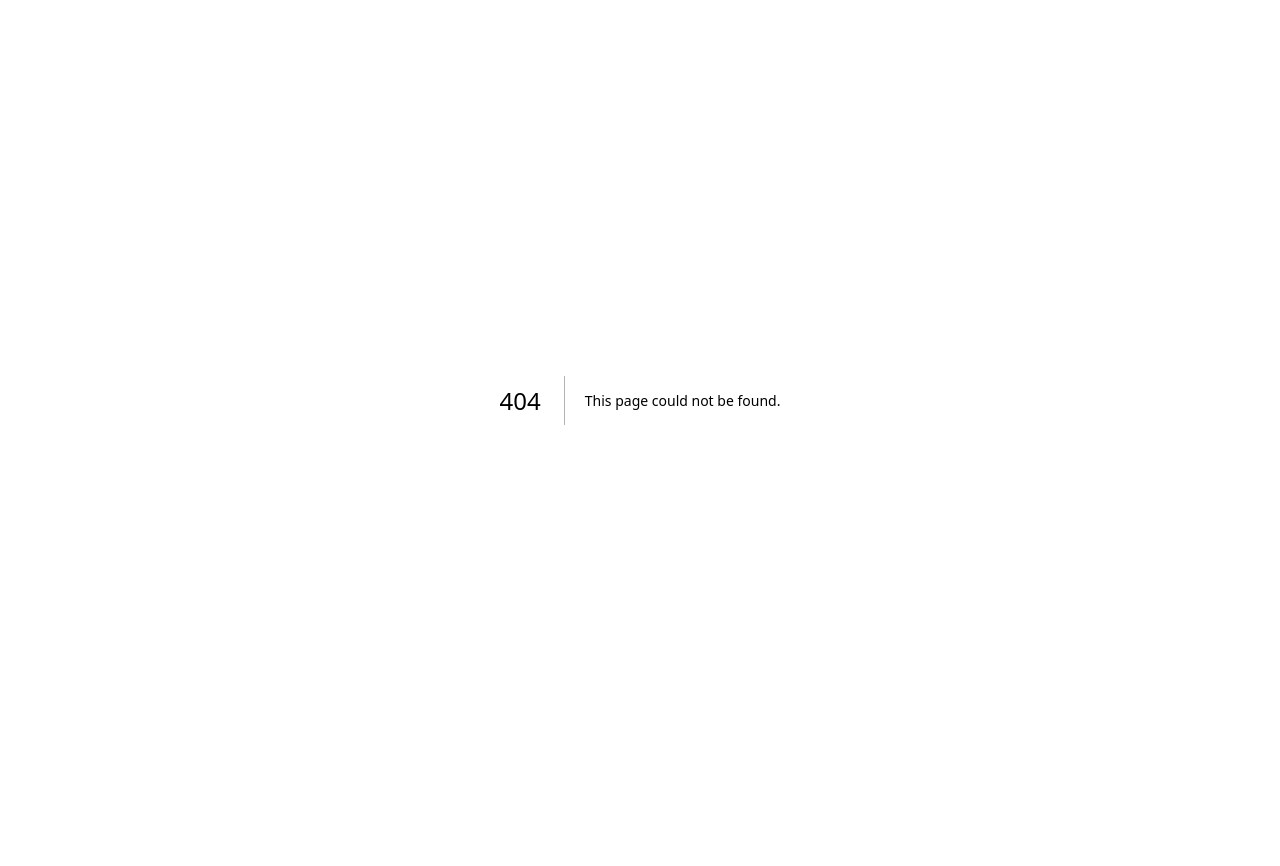
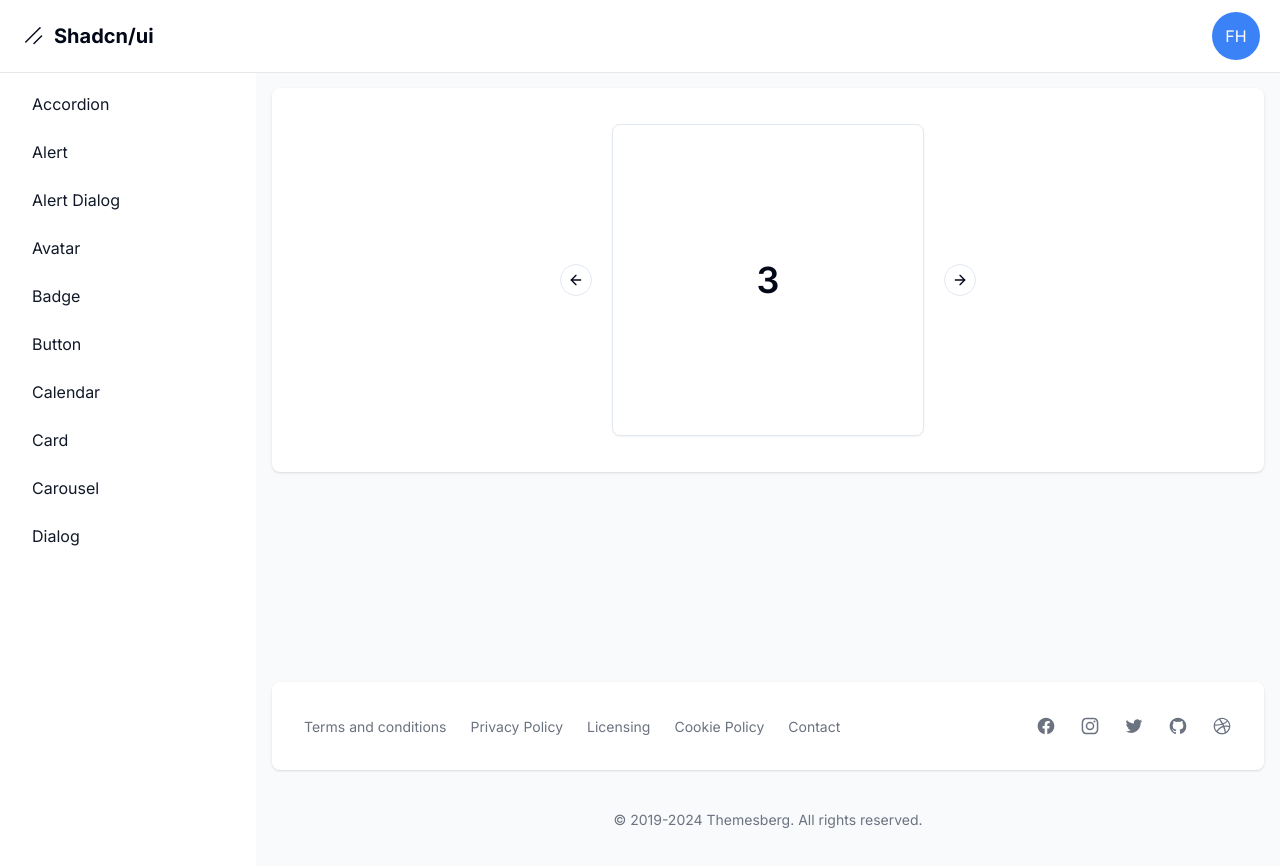
Before and after one commit to AlexMartin998/shadcn-next-b1, a Next.js app: page /dashboard/carousel in a window 1280 px wide. Before the commit this address had no page. Shown: the top 866 px of the page. Before the commit the page ends 800 px from the top, so only its background shows below. Built offline with nearby package versions, Linux system fonts and the light colour scheme.

Commit message:
ADD: carousel

```diff
--- a/package.json
+++ b/package.json
@@ -19,6 +19,8 @@
     "class-variance-authority": "^0.7.0",
     "clsx": "^2.1.1",
     "date-fns": "^3.6.0",
+    "embla-carousel-autoplay": "^8.1.3",
+    "embla-carousel-react": "^8.1.3",
     "lucide-react": "^0.383.0",
     "next": "14.2.3",
     "react": "^18",
--- /dev/null
+++ b/src/app/dashboard/carousel/page.tsx
@@ -0,0 +1,60 @@
+'use client';
+
+import { Card, CardContent } from '@/components/ui/card';
+import {
+  Carousel,
+  CarouselContent,
+  CarouselItem,
+  CarouselNext,
+  CarouselPrevious,
+} from '@/components/ui/carousel';
+// import Autoplay from 'embla-carousel-autoplay';
+
+export type PageProps = {};
+
+const Page: React.FC<PageProps> = () => {
+  return (
+    <div className="w-full flex justify-center items-center ">
+      <Carousel
+        className="w-full max-w-xs"
+        opts={{
+          // dragFree: true, // Enable free dragging
+          loop: true, // Enable loop mode
+        }}
+        // // // add plugins directly to the carousel
+        // plugins={[
+        //   Autoplay({
+        //     delay: 2000,
+        //     stopOnHover: true,
+        //   }),
+        // ]}
+        // // // add plugins to actual component
+        autoplay={2000}
+      >
+        <CarouselContent>
+          {Array.from({ length: 5 }).map((_, index) => (
+            <CarouselItem
+              key={index}
+              //
+              // className="md:basis-1/2 lg:basis-1/3"
+            >
+              <div className="p-1">
+                <Card>
+                  <CardContent className="flex aspect-square items-center justify-center p-6">
+                    <span className="text-4xl font-semibold">{index + 1}</span>
+                  </CardContent>
+                </Card>
+              </div>
+            </CarouselItem>
+          ))}
+        </CarouselContent>
+
+        {/* ================= Carousel Controls ================= */}
+        <CarouselPrevious className="hidden sm:flex" />
+        <CarouselNext className="hidden sm:flex" />
+      </Carousel>
+    </div>
+  );
+};
+
+export default Page;
--- a/src/app/dashboard/layout.tsx
+++ b/src/app/dashboard/layout.tsx
@@ -30,6 +30,10 @@
   {
     name: 'card',
     href: 'card',
+  },
+  {
+    name: 'carousel',
+    href: 'carousel',
   },
 ].sort((a, b) => a.name.localeCompare(b.name));
 
--- /dev/null
+++ b/src/components/ui/carousel.tsx
@@ -0,0 +1,280 @@
+'use client';
+
+import useEmblaCarousel, {
+  type UseEmblaCarouselType,
+} from 'embla-carousel-react';
+import { ArrowLeft, ArrowRight } from 'lucide-react';
+import * as React from 'react';
+
+import { Button } from '@/components/ui/button';
+import { cn } from '@/lib/utils';
+
+// // Add plugins in the component
+import Autoplay from 'embla-carousel-autoplay';
+
+type CarouselApi = UseEmblaCarouselType[1];
+type UseCarouselParameters = Parameters<typeof useEmblaCarousel>;
+type CarouselOptions = UseCarouselParameters[0];
+type CarouselPlugin = UseCarouselParameters[1];
+
+type CarouselProps = {
+  opts?: CarouselOptions;
+  plugins?: CarouselPlugin;
+  orientation?: 'horizontal' | 'vertical';
+
+  // custom prop
+  autoplay?: number;
+
+  setApi?: (api: CarouselApi) => void;
+};
+
+type CarouselContextProps = {
+  carouselRef: ReturnType<typeof useEmblaCarousel>[0];
+  api: ReturnType<typeof useEmblaCarousel>[1];
+  scrollPrev: () => void;
+  scrollNext: () => void;
+  canScrollPrev: boolean;
+  canScrollNext: boolean;
+} & CarouselProps;
+
+const CarouselContext = React.createContext<CarouselContextProps | null>(null);
+
+function useCarousel() {
+  const context = React.useContext(CarouselContext);
+
+  if (!context) {
+    throw new Error('useCarousel must be used within a <Carousel />');
+  }
+
+  return context;
+}
+
+const Carousel = React.forwardRef<
+  HTMLDivElement,
+  React.HTMLAttributes<HTMLDivElement> & CarouselProps
+>(
+  (
+    {
+      orientation = 'horizontal',
+      opts,
+      setApi,
+      plugins,
+      className,
+      children,
+      autoplay,
+      ...props
+    },
+    ref
+  ) => {
+    // // Add plugins in the component
+    if (autoplay) {
+      plugins = plugins || [];
+      plugins.push(
+        Autoplay({
+          delay: autoplay,
+        })
+      );
+    }
+
+    const [carouselRef, api] = useEmblaCarousel(
+      {
+        ...opts,
+        axis: orientation === 'horizontal' ? 'x' : 'y',
+      },
+      plugins
+    );
+    const [canScrollPrev, setCanScrollPrev] = React.useState(false);
+    const [canScrollNext, setCanScrollNext] = React.useState(false);
+
+    const onSelect = React.useCallback((api: CarouselApi) => {
+      if (!api) {
+        return;
+      }
+
+      setCanScrollPrev(api.canScrollPrev());
+      setCanScrollNext(api.canScrollNext());
+    }, []);
+
+    const scrollPrev = React.useCallback(() => {
+      api?.scrollPrev();
+    }, [api]);
+
+    const scrollNext = React.useCallback(() => {
+      api?.scrollNext();
+    }, [api]);
+
+    const handleKeyDown = React.useCallback(
+      (event: React.KeyboardEvent<HTMLDivElement>) => {
+        if (event.key === 'ArrowLeft') {
+          event.preventDefault();
+          scrollPrev();
+        } else if (event.key === 'ArrowRight') {
+          event.preventDefault();
+          scrollNext();
+        }
+      },
+      [scrollPrev, scrollNext]
+    );
+
+    React.useEffect(() => {
+      if (!api || !setApi) {
+        return;
+      }
+
+      setApi(api);
+    }, [api, setApi]);
+
+    React.useEffect(() => {
+      if (!api) {
+        return;
+      }
+
+      onSelect(api);
+      api.on('reInit', onSelect);
+      api.on('select', onSelect);
+
+      return () => {
+        api?.off('select', onSelect);
+      };
+    }, [api, onSelect]);
+
+    return (
+      <CarouselContext.Provider
+        value={{
+          carouselRef,
+          api: api,
+          opts,
+          orientation:
+            orientation || (opts?.axis === 'y' ? 'vertical' : 'horizontal'),
+          scrollPrev,
+          scrollNext,
+          canScrollPrev,
+          canScrollNext,
+        }}
+      >
+        <div
+          ref={ref}
+          onKeyDownCapture={handleKeyDown}
+          className={cn('relative', className)}
+          role="region"
+          aria-roledescription="carousel"
+          {...props}
+        >
+          {children}
+        </div>
+      </CarouselContext.Provider>
+    );
+  }
+);
+Carousel.displayName = 'Carousel';
+
+const CarouselContent = React.forwardRef<
+  HTMLDivElement,
+  React.HTMLAttributes<HTMLDivElement>
+>(({ className, ...props }, ref) => {
+  const { carouselRef, orientation } = useCarousel();
+
+  return (
+    <div ref={carouselRef} className="overflow-hidden">
+      <div
+        ref={ref}
+        className={cn(
+          'flex',
+          orientation === 'horizontal' ? '-ml-4' : '-mt-4 flex-col',
+          className
+        )}
+        {...props}
+      />
+    </div>
+  );
+});
+CarouselContent.displayName = 'CarouselContent';
+
+const CarouselItem = React.forwardRef<
+  HTMLDivElement,
+  React.HTMLAttributes<HTMLDivElement>
+>(({ className, ...props }, ref) => {
+  const { orientation } = useCarousel();
+
+  return (
+    <div
+      ref={ref}
+      role="group"
+      aria-roledescription="slide"
+      className={cn(
+        'min-w-0 shrink-0 grow-0 basis-full',
+        orientation === 'horizontal' ? 'pl-4' : 'pt-4',
+        className
+      )}
+      {...props}
+    />
+  );
+});
+CarouselItem.displayName = 'CarouselItem';
+
+const CarouselPrevious = React.forwardRef<
+  HTMLButtonElement,
+  React.ComponentProps<typeof Button>
+>(({ className, variant = 'outline', size = 'icon', ...props }, ref) => {
+  const { orientation, scrollPrev, canScrollPrev } = useCarousel();
+
+  return (
+    <Button
+      ref={ref}
+      variant={variant}
+      size={size}
+      className={cn(
+        'absolute  h-8 w-8 rounded-full',
+        orientation === 'horizontal'
+          ? '-left-12 top-1/2 -translate-y-1/2'
+          : '-top-12 left-1/2 -translate-x-1/2 rotate-90',
+        className
+      )}
+      disabled={!canScrollPrev}
+      onClick={scrollPrev}
+      {...props}
+    >
+      <ArrowLeft className="h-4 w-4" />
+      <span className="sr-only">Previous slide</span>
+    </Button>
+  );
+});
+CarouselPrevious.displayName = 'CarouselPrevious';
+
+const CarouselNext = React.forwardRef<
+  HTMLButtonElement,
+  React.ComponentProps<typeof Button>
+>(({ className, variant = 'outline', size = 'icon', ...props }, ref) => {
+  const { orientation, scrollNext, canScrollNext } = useCarousel();
+
+  return (
+    <Button
+      ref={ref}
+      variant={variant}
+      size={size}
+      className={cn(
+        'absolute h-8 w-8 rounded-full',
+        orientation === 'horizontal'
+          ? '-right-12 top-1/2 -translate-y-1/2'
+          : '-bottom-12 left-1/2 -translate-x-1/2 rotate-90',
+        className
+      )}
+      disabled={!canScrollNext}
+      onClick={scrollNext}
+      {...props}
+    >
+      <ArrowRight className="h-4 w-4" />
+      <span className="sr-only">Next slide</span>
+    </Button>
+  );
+});
+CarouselNext.displayName = 'CarouselNext';
+
+export {
+  Carousel,
+  CarouselContent,
+  CarouselItem,
+  CarouselNext,
+  CarouselPrevious,
+  type CarouselApi,
+};
```
Also changed, not shown: 1 other file (tests, documents, lock files or other folders).
